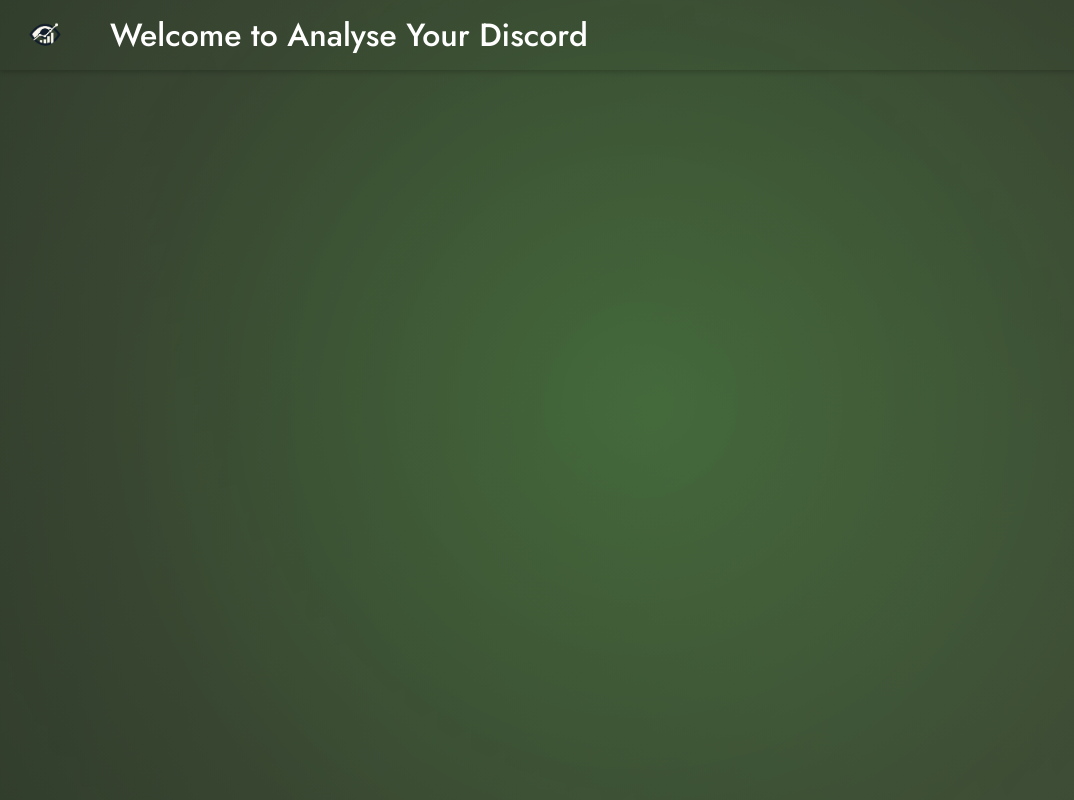
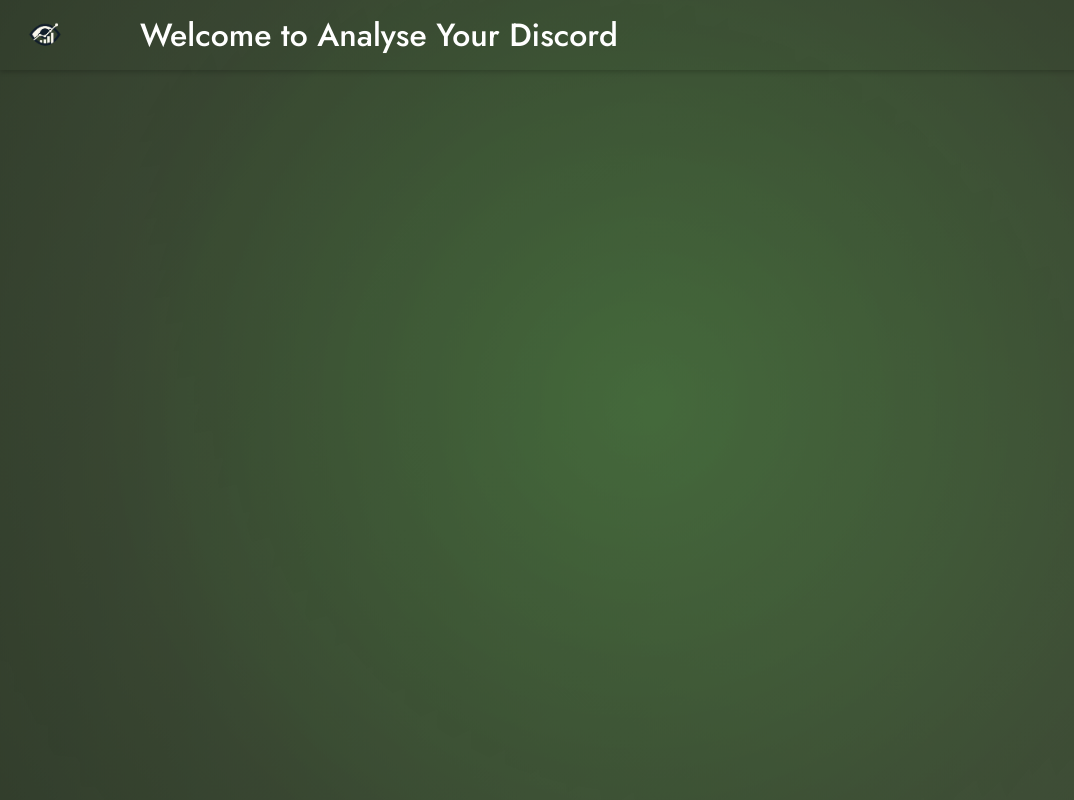
Before and after one commit to rammex666/WEB_SITE_ANALYSE_YOUR_DISCORD, a React (Create React App) app: page / in a window 1280 px wide. Shown: the whole page, without its empty margins (0-1074 px from the left). Built offline with nearby package versions, Linux system fonts and the light colour scheme; the HTML template or start-up script is replaced by a standard one; a web font is replaced by a local one.

Commit message:
Update Header.css

```diff
--- a/src/style/Header.css
+++ b/src/style/Header.css
@@ -19,9 +19,8 @@
     font-family: 'Jost', sans-serif;
     font-weight: 500;
     font-style: normal;
-    margin: 0;
     align-content: center;
-    padding-left: 30px; /* Espacement entre le logo et le titre */
+    margin-left: 60px; /* Espacement entre le logo et le titre */
 }
 
 .logoayd {
```
